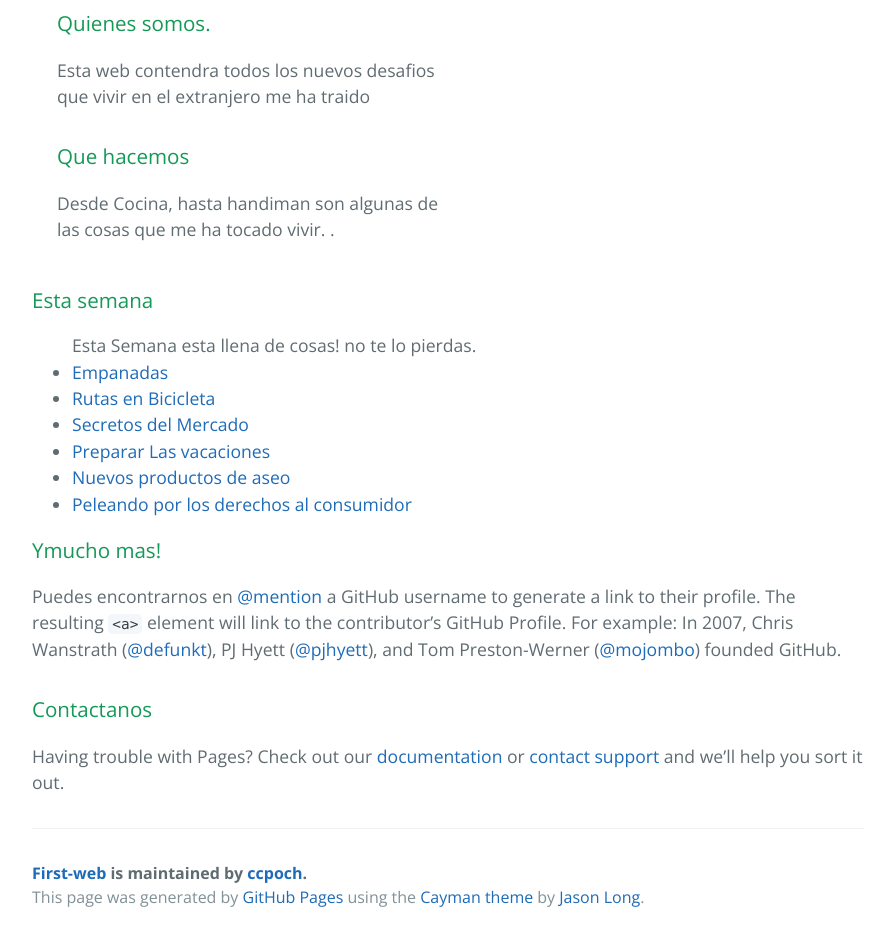
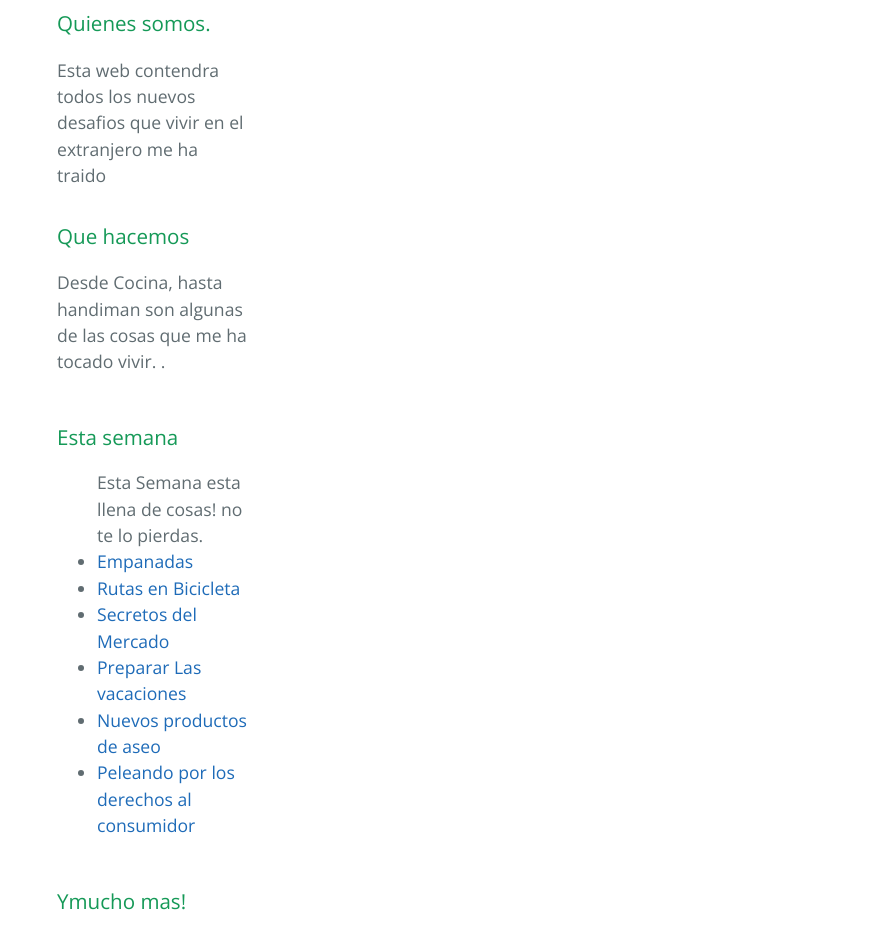
Before and after one commit to ccpoch/First-web, a plain HTML site: page index.html in a window 1280 px wide. Shown: the part 659-1591 px from the top of the page, without its empty margins (192-1083 px from the left). Drawn offline with nearby package versions, Linux system fonts and the light colour scheme.

Commit message:
Update stylesheet.css
crear bloques

```diff
--- a/stylesheets/stylesheet.css
+++ b/stylesheets/stylesheet.css
@@ -244,7 +244,18 @@ a {
     font-size: 0.9rem; } }
 
 .presentacion {
-  Width:400px;
+  Width:200px;
   margin: 20px;
   border: 5px solid #fff;
 }
+.Actividades{
+  Width:200px;
+  margin: 20px;
+  border: 5px solid #fff;
+}
+
+.contacto {
+  Width:200px;
+  margin: 20px;
+  border: 5px solid #fff;
+}
```
